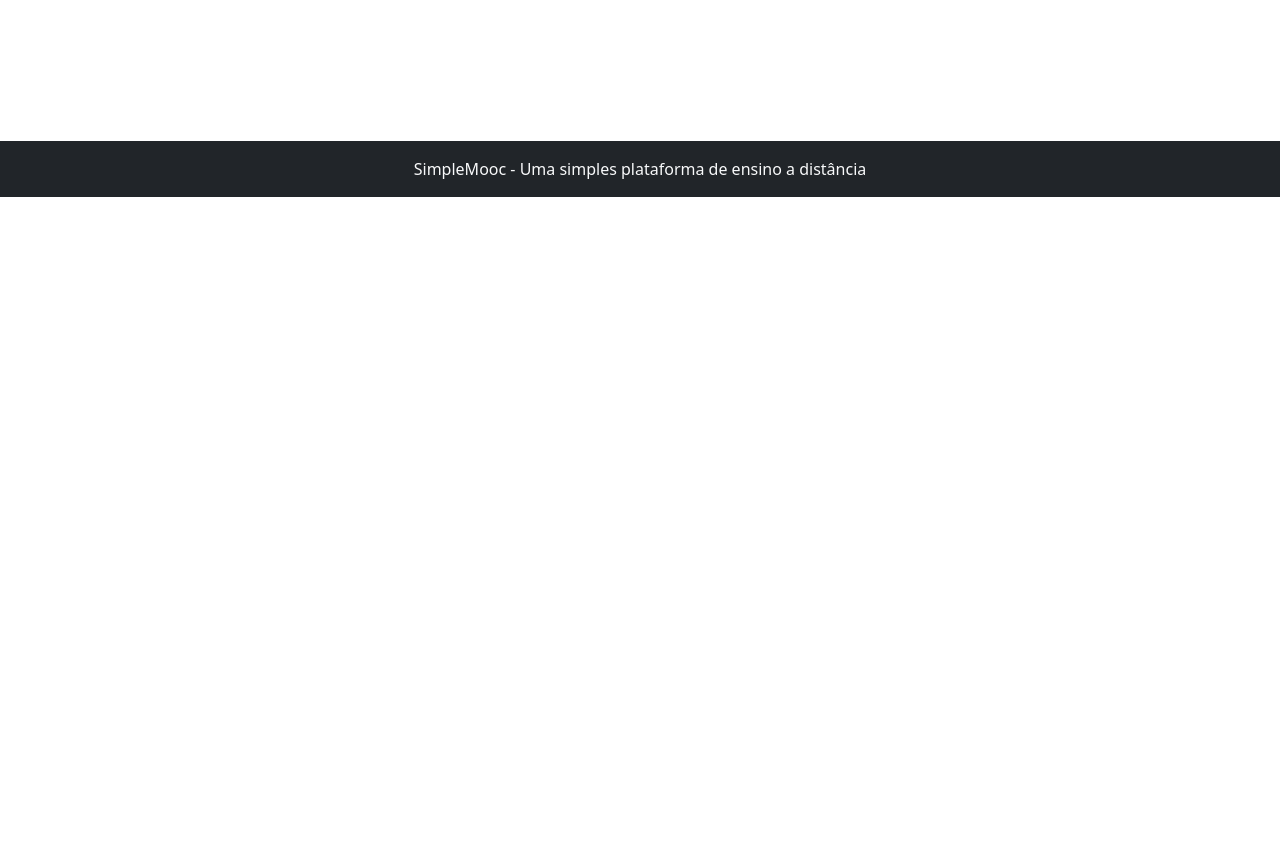
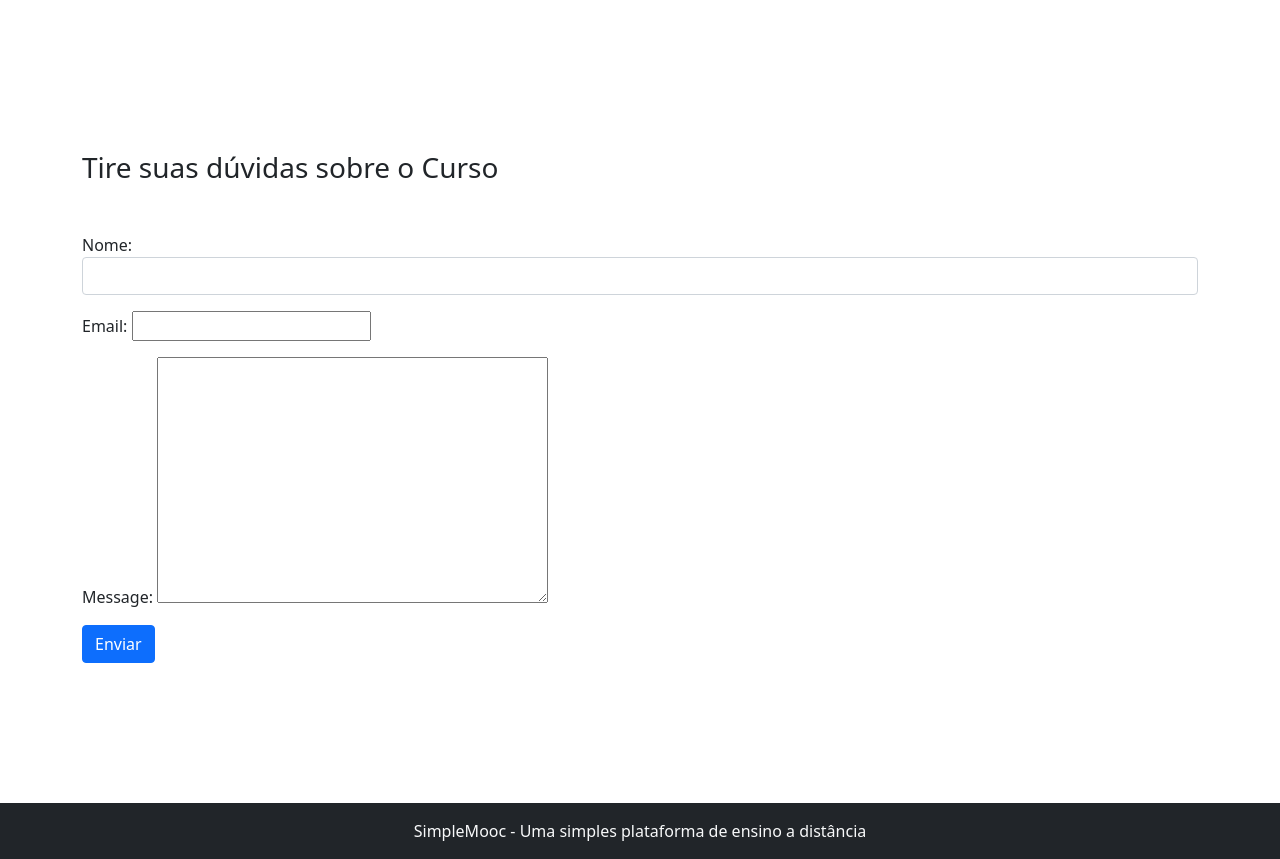
Before and after one commit to danyel-dev/simpleMooc, a Django app: a page that uses core/templates/core/detail_course.html in a window 1280 px wide. Shown: the part 560-1419 px from the top of the page. Before the commit the page ends 757 px from the top, so only its background shows below. Run offline with Django 3.2, Linux system fonts and the light colour scheme; data comes from the database, SQL or seed files in the repository.

Commit message:
form de contato do curso criado com sucesso

```diff
--- a/Courses/models.py
+++ b/Courses/models.py
@@ -34,7 +34,11 @@
 
 
     def get_absolute_url(self):
-        return reverse('detailcourse', args=[self.slug_course])
+        return reverse('detail-course', args=[self.slug_course])
+
+
+    def hello(self):
+        return f'hello, {self.name_course}'
 
 
     class Meta:
--- /dev/null
+++ b/core/forms.py
@@ -0,0 +1,20 @@
+from django import forms
+
+
+class ContactCourse(forms.Form):
+
+    def clean(self):
+        data = self.cleaned_data
+
+        nome = data.get('name')
+
+        if len(nome) < 6:
+            self.add_error('name', 'quantidade de caracteres muito poucos')
+
+
+    name = forms.CharField(label='Nome', max_length=100, required=False, widget=forms.TextInput(
+        attrs={'class': 'form-control'}
+    ))
+
+    email = forms.EmailField(label='Email')
+    message = forms.CharField(label='Message', widget=forms.Textarea)
--- a/core/templates/core/detail_course.html
+++ b/core/templates/core/detail_course.html
@@ -35,6 +35,30 @@
                 {% endif %}
             </div>
         </div>
+
+        <div style="margin-top: 150px">
+            <h1 class="fs-3 mb-5">Tire suas dúvidas sobre o Curso</h1>
+
+            <form method="post">
+                {% csrf_token %}
+
+                {% for field in form %}
+                    <p>
+                        {{ field.label_tag }}
+                        {{ field }}
+                    </p>
+
+                    {% if field.errors %}
+                        <ul class="errorlist">
+                            {% for error in field.errors %}
+                                <li>{{ error }}</li>
+                            {% endfor %}
+                        </ul>
+                    {% endif %}
+                {% endfor %}
+                <button type="submit" class="btn btn-primary">Enviar</button>
+            </form>
+        </div>
     </div>
 
     {% include 'partials/_footer.html' %}
--- a/core/views.py
+++ b/core/views.py
@@ -2,6 +2,7 @@
 from django.http import HttpResponse
 
 from Courses.models import Course
+from .forms import ContactCourse
 
 
 def home(request):
@@ -19,4 +20,6 @@
 
 def detail_course(request, slug):
     course = get_object_or_404(Course, slug_course=slug)
-    return render(request, 'core/detail_course.html', {'course': course})
+    form = ContactCourse(request.POST or None)
+
+    return render(request, 'core/detail_course.html', {'course': course, 'form': form})
```
